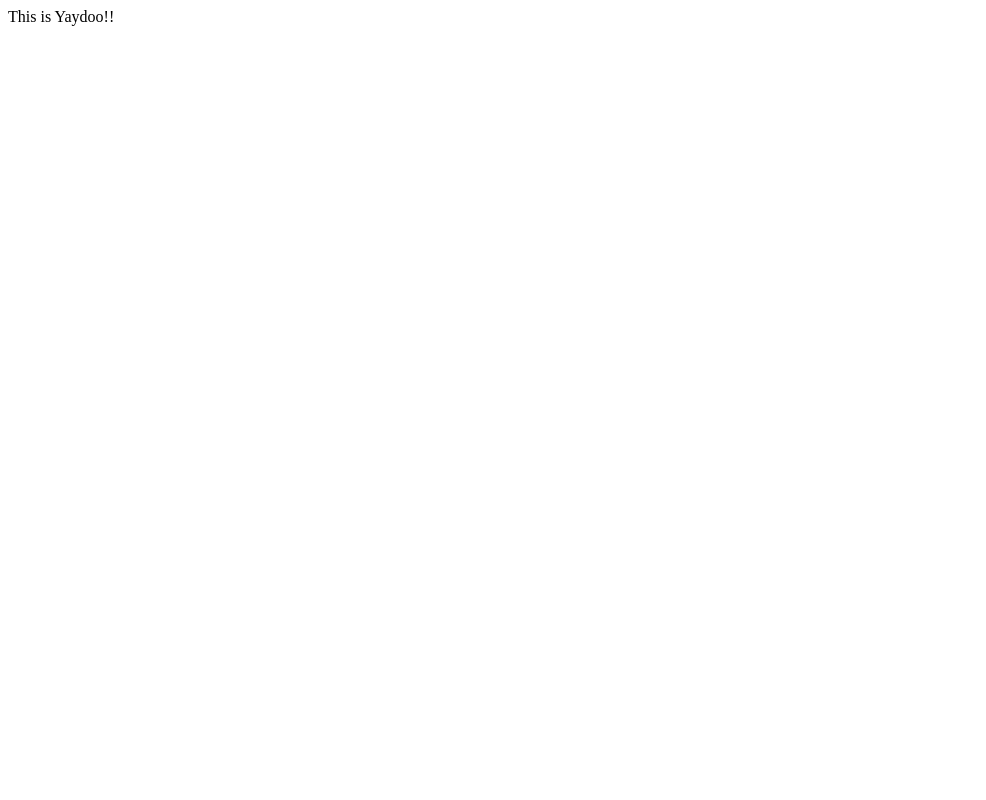
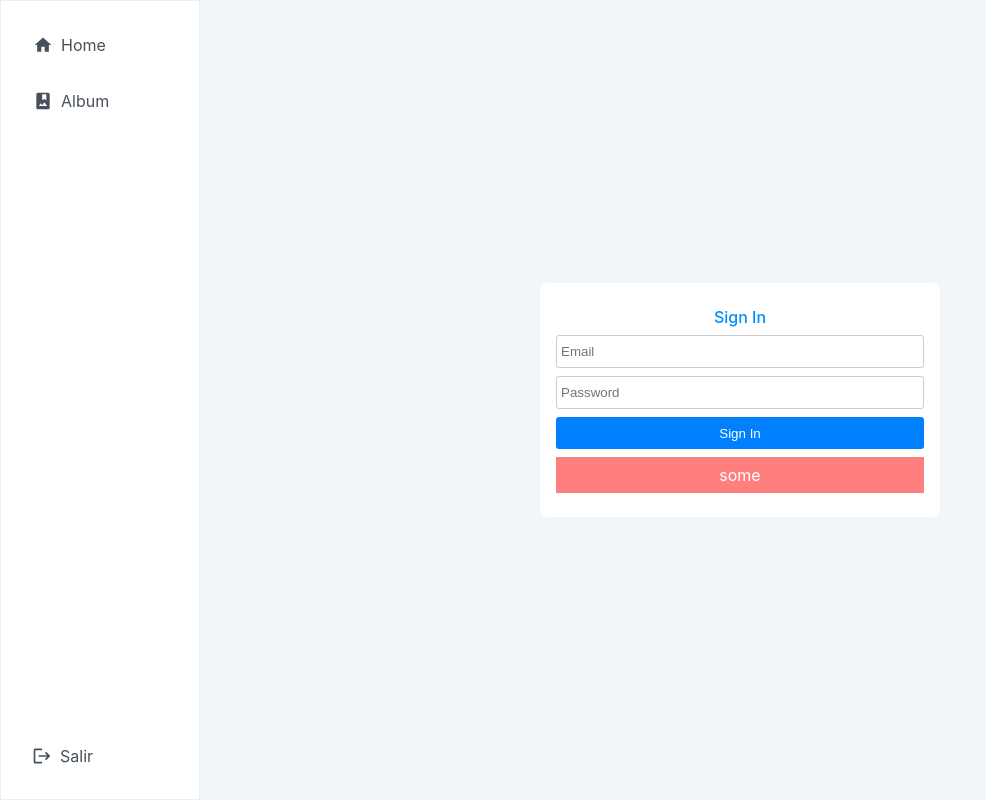
Before and after one commit to FrankIsmael/DemoUsers, a React app: page /login in a window 1280 px wide. Shown: the whole page, without its empty margins (0-986 px from the left). Built offline with nearby package versions, Linux system fonts and the light colour scheme.

Commit message:
Create components

```diff
--- a/src/App.tsx
+++ b/src/App.tsx
@@ -1,9 +1,26 @@
-import React from 'react'
+import React, { Suspense } from 'react';
+import { Router, Redirect } from '@reach/router';
+import { Sidebar } from './components/Sidebar';
+//import { Home } from './pages/Home';
+import { GlobalStyle } from './styles/GlobalStyles';
+import { Album } from './pages/Album';
+
+const Home = React.lazy(() => import('./pages/Home'));
+const Login = React.lazy(() =>import('./pages/Login'));
 
 export const App = () => {
   return (
-    <div>
-      This is Yaydoo!!
-    </div>
-  )
-}
+    <>
+      <Suspense fallback={<div />}>
+        <GlobalStyle />
+        <Sidebar />
+        <Router>
+          <Home path="/" />
+          <Album path="/album/" />
+          {/* <UserAlbum path='/detail/:detailId' /> */}
+          <Login path="/login" />
+        </Router>
+      </Suspense>
+    </>
+  );
+};
--- /dev/null
+++ b/src/components/ListOfUsers/index.tsx
@@ -0,0 +1,22 @@
+import React from 'react';
+import { RouteComponentProps } from '@reach/router';
+
+import { UserCard } from '../UserCard';
+
+import { useUsersData } from '../../hooks/useUsersData';
+import { List } from './styles';
+
+export const ListOfUsers = (props: RouteComponentProps) => {
+  const { users, loading } = useUsersData();
+  console.log(props);
+  return (
+    <>
+      {loading && <p>Loading...</p>}
+      <List>
+        {users.map((user) => {
+          return <UserCard key={user.id} onClickCard={() => {}} {...user} />;
+        })}
+      </List>
+    </>
+  );
+};
--- /dev/null
+++ b/src/components/ListOfUsers/styles.tsx
@@ -0,0 +1,8 @@
+import styled from 'styled-components';
+
+export const List = styled.div`
+  display: flex;
+  flex-wrap: wrap;
+  gap: 30px;
+  margin-top: 24px;
+`
--- /dev/null
+++ b/src/components/Sidebar/index.tsx
@@ -0,0 +1,16 @@
+import React from 'react';
+import { MdHome, MdPhotoAlbum, MdLogout } from 'react-icons/md'
+
+import { Link, Nav, Text } from './styles';
+
+const SIZE = '20px'
+export const Sidebar = () => {
+  const isSmall = window.innerWidth <= 768;
+  return (
+    <Nav fixed={isSmall}>
+      <Link to="/"><MdHome size={SIZE} /><Text>Home</Text></Link>
+      <Link to="/album"><MdPhotoAlbum size={SIZE} /><Text>Album</Text></Link>
+      <Link to="/logout"><MdLogout size={SIZE} /><Text>Salir</Text></Link>
+    </Nav>
+  );
+};
--- /dev/null
+++ b/src/components/Sidebar/styles.tsx
@@ -0,0 +1,47 @@
+import styled, { css } from 'styled-components';
+import { Link as LinkRouter } from '@reach/router';
+
+export const Nav = styled.nav<{ fixed: boolean }>`
+  width: 100%;
+  padding: 16px;
+  background-color: white;
+  border: 1px solid #eaeef3;
+  @media only screen and (max-width: 768px) {
+    position: fixed;
+    bottom: 0;
+    display: flex;
+    padding: 0;
+  }
+`;
+
+export const Link = styled(LinkRouter)`
+  align-items: center;
+  padding: 0 16px;
+  margin: 8px 0;
+  height: 40px;
+  width: 100%;
+  display: inline-flex;
+  text-decoration: none;
+  border-radius: 8px;
+  color: #46505a;
+  &:hover {
+    color: black;
+    background-color: #f3f6f9;
+  }
+  &[aria-current] {
+    color: #008ffd;
+    background-color: #f0f7ff;
+  }
+  @media only screen and (min-width: 768px) {
+    &:last-child {
+      position: absolute;
+      bottom: 16px;
+      left: 16px;
+      width: 168px;
+    }
+  }
+`;
+
+export const Text = styled.span`
+  padding: 8px;
+`;
--- /dev/null
+++ b/src/components/SubmitButton/index.tsx
@@ -0,0 +1,14 @@
+import React from 'react'
+import PropTypes from 'prop-types'
+
+import { Button } from './styles'
+
+export const SubmitButton = ({ children, onClick, disabled }) => {
+  return <Button disabled={disabled} onClick={onClick}>{children}</Button>
+}
+
+SubmitButton.propTypes = {
+  disabled: PropTypes.bool,
+  onClick: PropTypes.func,
+  children: PropTypes.node.isRequired
+}
--- /dev/null
+++ b/src/components/SubmitButton/styles.tsx
@@ -0,0 +1,13 @@
+import styled from 'styled-components'
+
+export const Button = styled.button`
+  background: #007fff;
+  border-radius: 3px;
+  color: #FFFFFF;
+  height: 32px;
+  width: 100%;
+  text-align: center;
+  &[disabled] {
+    opacity: 0.7;
+  }
+`
--- /dev/null
+++ b/src/components/UserCard/index.tsx
@@ -0,0 +1,46 @@
+import React from 'react';
+import { navigate, RouteComponentProps, useLocation } from '@reach/router';
+
+import { Article, Image, text } from './styles';
+
+interface CardProps extends RouteComponentProps {
+  id: number;
+  avatar: string;
+  first_name: string;
+  last_name: string;
+  email: string;
+  onClickCard?: (id: number) => void;
+}
+
+export const UserCard = ({
+  id,
+  avatar,
+  first_name,
+  last_name,
+  email,
+  onClickCard = () => {
+    console.log(',,,');
+  },
+  ...rest
+}: CardProps) => {
+  const { pathname } = useLocation();
+  const openCardEdition = (id: number) => alert('clicked');
+
+  return (
+    <Article>
+      <Image
+        src={avatar}
+        alt="user_photo"
+        onClick={() => {
+          pathname?.includes('/album') ? navigate('/album/test'): openCardEdition(id);
+        }}
+      />
+      <p className={text}>
+        <strong>
+          {first_name} {last_name}
+        </strong>
+      </p>
+      <p>{email}</p>
+    </Article>
+  );
+};
--- /dev/null
+++ b/src/components/UserCard/styles.tsx
@@ -0,0 +1,22 @@
+import styled from 'styled-components';
+
+export const Article = styled.article`
+  min-width: 100%;
+  text-align: center;
+  @media only screen and (min-width: 768px) {
+    min-width: 200px;
+  }
+`;
+
+export const Image = styled.img`
+  border: 1px solid #ddd;
+  box-shadow: 0px 10px 14px rgba(0, 0, 0, 0.2);
+  border-radius: 50%;
+  overflow: hidden;
+  object-fit: cover;
+  @media only screen and (min-width: 768px) {
+    border-radius: 50%;
+  }
+`
+
+export const text ="align"
--- /dev/null
+++ b/src/components/UserForm/Login.tsx
@@ -0,0 +1,51 @@
+import React, { useState } from 'react';
+import { useInputValue } from '../../hooks/useInputValue';
+
+import { Form, Input, Title, Error } from './styles';
+
+import { SubmitButton } from '../SubmitButton';
+
+interface UserFormProps {
+  onSubmit: (email: string, password: string) => void;
+  title: string;
+  error: string;
+  disabled: boolean;
+}
+
+export const UserForm = ({ onSubmit, title, error, disabled }: UserFormProps) => {
+  const [dataForm, setDataForm] = useState({
+    email: '',
+    password: '',
+  });
+
+  const email = useInputValue('');
+  const password = useInputValue('');
+
+  const handleSubmit = (event: React.FormEvent<HTMLFormElement>) => {
+    event.preventDefault();
+    onSubmit(email.value, password.value );
+  };
+
+  return (
+    <div style={{height: '100%', display: 'flex'}}>
+      <Form onSubmit={handleSubmit}>
+        <Title>{title}</Title>
+        <Input
+          disabled={disabled}
+          placeholder="Email"
+          name="email"
+          {...email}
+        />
+        <Input
+          disabled={disabled}
+          placeholder="Password"
+          name="password"
+          type="password"
+          {...password}
+        />
+        <SubmitButton disabled={disabled}>{title}</SubmitButton>
+      {error && <Error>{error}</Error>}
+      </Form>
+    </div>
+  );
+};
--- /dev/null
+++ b/src/components/UserForm/styles.tsx
@@ -0,0 +1,43 @@
+import styled from 'styled-components'
+
+export const Form = styled.form`
+  padding: 16px 16px;
+  width: 400px;
+  background-color: white;
+  border-radius: 8px;
+  margin: auto;
+`
+
+export const Input = styled.input`
+  border: 1px solid #ccc;
+  border-radius: 3px;
+  margin-bottom: 8px;
+  padding: 8px 4px;
+  display: block;
+  width: 100%;
+  &:focus{
+    outline: none;
+    border: 1px solid #008ffd;
+  }
+  &[disabled] {
+    opacity: 0.7;
+  }
+`
+
+export const Title = styled.h2`
+  font-size: 16px;
+  font-weight: 500;
+  padding: 8px 0;
+  color: #008ffd;
+  text-align: center;
+`
+
+export const Error = styled.p`
+  background-color: red;
+  margin: 8px 0;
+  padding: 8px 8px;
+  opacity: 0.5;
+  color: white;
+  font-size: 16px;
+  text-align: center;
+`
```
Also changed, not shown: src/components/Layout/index.tsx (added, +9 -0 lines).
